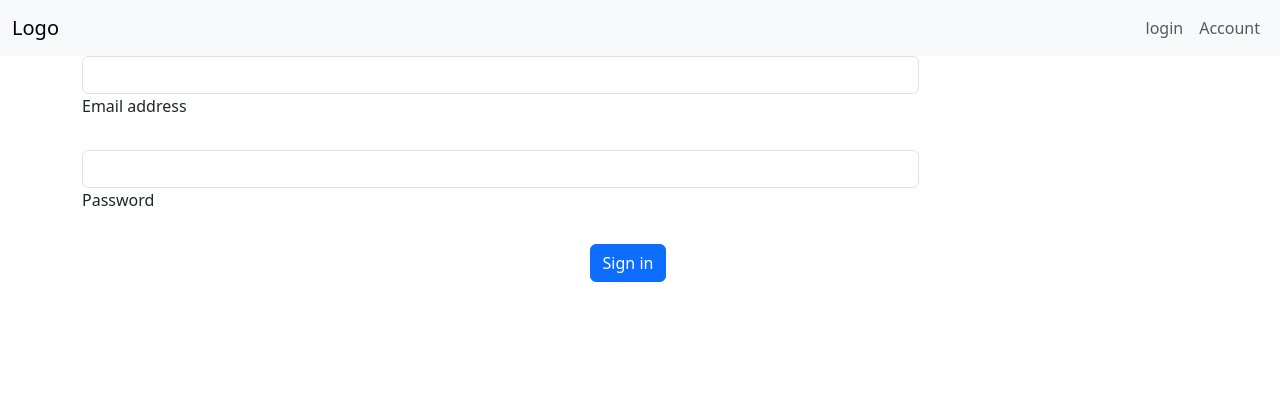
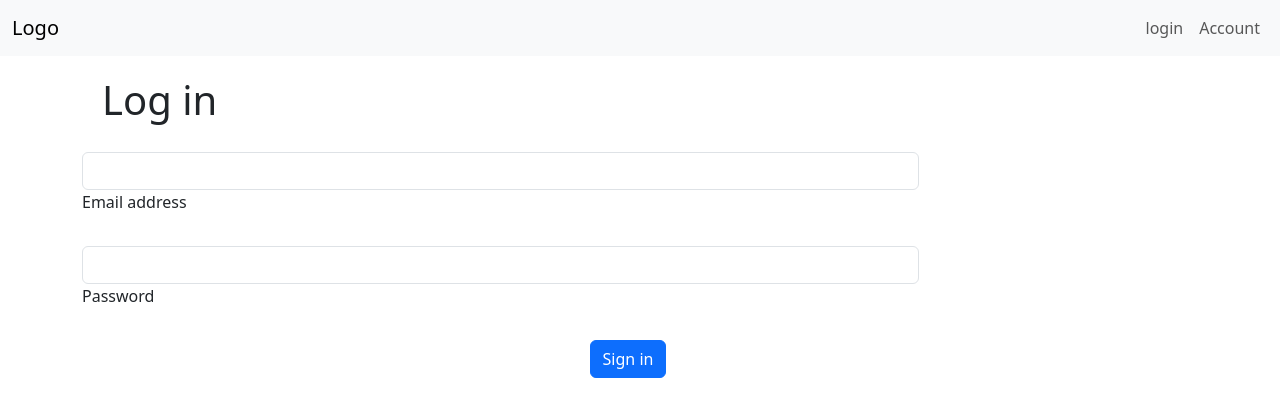
Before and after one commit to Johnnn214/Week4, an Angular app: page /login in a window 1280 px wide. Shown: the top 416 px of the page. Built offline with nearby package versions, Linux system fonts and the light colour scheme.

Commit message:
adedd heading for the loginpage and error masage

```diff
--- a/src/app/login/login.component.css
+++ b/src/app/login/login.component.css
@@ -0,0 +1,3 @@
+.heading{
+    padding: 20px;
+}
--- a/src/app/login/login.component.html
+++ b/src/app/login/login.component.html
@@ -1,5 +1,6 @@
 
-
+<div>
+    <h1 class="heading">Log in</h1>
 <form>
     <div class="form-outline mb-4 w-75">
         <div class="col ">
@@ -25,3 +26,7 @@
         </div>
     </div>
   </form>
+
+  <p>{{errormsg}}</p>
+
+</div>
--- a/src/app/login/login.component.ts
+++ b/src/app/login/login.component.ts
@@ -16,7 +16,7 @@ export class LoginComponent implements OnInit {
   email:string = "";
   pwd:string = "";
   private router = inject(Router);
-  errormsg: string ="error wrong credential";
+  errormsg: string ="";
 
   ngOnInit() {
   }
@@ -34,11 +34,9 @@ export class LoginComponent implements OnInit {
           console.log("login success");
       }else{
         console.log(this.errormsg);
+        this.errormsg="User credentials do not match";
       }
-
     }
-
-
   }
 
 }
```
